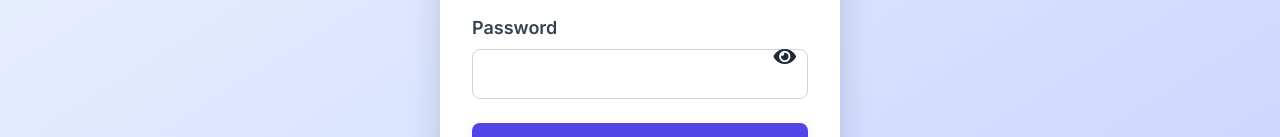
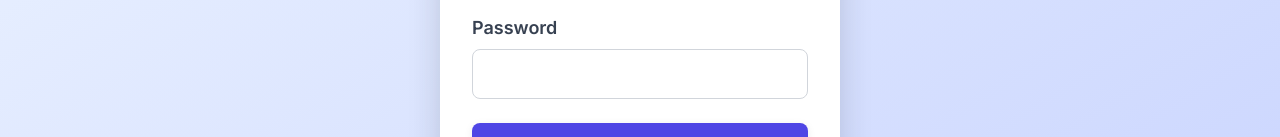
Before and after one commit to valenpeppi/FrontEnd-Venta-de-Entradas, a React (Vite) app in the folder react-app/: page / in a window 1280 px wide. Both pictures are taken after a click on the button "Iniciar Sesión". Shown: the part 391-528 px from the top of the page. Built offline with nearby package versions, Linux system fonts and the light colour scheme.

Commit message:
hidden eye because of changes

```diff
--- a/react-app/src/components/Login.tsx
+++ b/react-app/src/components/Login.tsx
@@ -12,7 +12,6 @@ const Login: React.FC<LoginProps> = ({ onLoginSuccess }) => {
   const [username, setUsername] = useState<string>("")
   const [password, setPassword] = useState<string>("")
   const [error, setError] = useState<string | null>(null)
-  const [showPassword, setShowPassword] = useState<boolean>(false) // Estado para mostrar/ocultar contraseña
 
   const handleSubmit = (e: React.FormEvent) => {
     e.preventDefault()
@@ -25,10 +24,6 @@ const Login: React.FC<LoginProps> = ({ onLoginSuccess }) => {
     } else {
       setError("Usuario o contraseña incorrectos.")
     }
-  }
-
-  const togglePasswordVisibility = () => {
-    setShowPassword(!showPassword)
   }
 
   return (
@@ -55,21 +50,13 @@ const Login: React.FC<LoginProps> = ({ onLoginSuccess }) => {
               Password
             </label>
             <input
-              type={showPassword ? "text" : "password"}
+              type="password"
               id="password"
               className="login-input-password"
               value={password}
               onChange={(e) => setPassword(e.target.value)}
               required
             />
-            <button
-              type="button"
-              onClick={togglePasswordVisibility}
-              className="login-password-toggle"
-              aria-label={showPassword ? "Ocultar contraseña" : "Mostrar contraseña"}
-            >
-              <i className={showPassword ? "fas fa-eye-slash" : "fas fa-eye"}></i>
-            </button>
           </div>
           <button
             type="submit"
--- a/react-app/src/index.css
+++ b/react-app/src/index.css
@@ -455,6 +455,16 @@
   cursor: pointer;
   outline: none;
   transition: color 0.2s;
+  height: 100%;
+  padding: 0;
+}
+.login-password-toggle i {
+  margin: 0;
+  display: flex;
+  align-items: center;
+  justify-content: center;
+  width: 1.5em;
+  height: 1.5em;
 }
 .login-password-toggle:hover {
   color: #111827;
@@ -582,3 +592,13 @@
 .register-login-link-btn:hover {
   color: #3730a3;
 }
+
+/* Oculta el botón nativo de mostrar/ocultar contraseña en navegadores */
+input[type="password"]::-ms-reveal,
+input[type="password"]::-ms-clear,
+input[type="password"]::-webkit-credentials-auto-fill-button,
+input[type="password"]::-webkit-input-password-toggle-button,
+input[type="password"]::-webkit-input-clear-button,
+input[type="password"]::-webkit-input-password-reveal-button {
+  display: none !important;
+}
--- a/react-app/tsconfig.app.json
+++ b/react-app/tsconfig.app.json
@@ -19,7 +19,6 @@
     "strict": true,
     "noUnusedLocals": true,
     "noUnusedParameters": true,
-    "erasableSyntaxOnly": true,
     "noFallthroughCasesInSwitch": true,
     "noUncheckedSideEffectImports": true
   },
```
